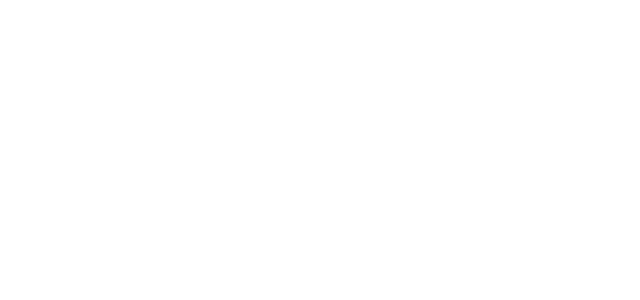
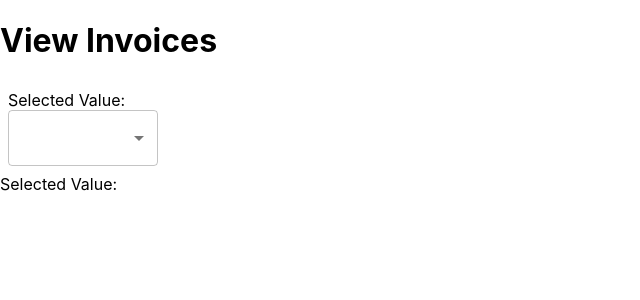
Before and after one commit to DanielMSantiago/InvenPlus, a React (Create React App) app in the folder Client/: page /ViewInvoice in a window 1280 px wide. Before the commit this address had no page. Shown: the top 300 px of the page, without its empty margins (0-640 px from the left). Built offline with nearby package versions, Linux system fonts and the light colour scheme.

Commit message:
Fixed link for view invoice was incorrect. started page for view invoice. working on way to make dropdown selection to be an input label

```diff
--- a/Client/src/App.js
+++ b/Client/src/App.js
@@ -1,18 +1,18 @@
 import { Routes, Route } from "react-router-dom";
 import "./App.css";
 import HomePage from "./Pages/homepage";
-import EnterInvoice from "./Pages/EnterInvoice";
-import ViewInventory from "./Pages/ViewInventory";
+import EnterInvoice from "./Pages/enterinvoice.jsx";
+import ViewInventory from "./Pages/viewinventory.jsx";
+import ViewInvoice from "./Pages/viewinvoice.jsx";
 
 function App() {
   return (
-    <div>
-      <Routes>
-        <Route path="/" element={<HomePage />} />
-        <Route path="EnterInvoice" element={<EnterInvoice />} />
-        <Route path="ViewInventory" element={<ViewInventory />} />
-      </Routes>
-    </div>
+    <Routes>
+      <Route path="/" element={<HomePage />} />
+      <Route path="/EnterInvoice" element={<EnterInvoice />} />
+      <Route path="/ViewInventory" element={<ViewInventory />} />
+      <Route path="/ViewInvoice" element={<ViewInvoice />} />
+    </Routes>
   );
 }
 
--- a/Client/src/Pages/homepage.jsx
+++ b/Client/src/Pages/homepage.jsx
@@ -14,6 +14,9 @@
         <Link to="/ViewInventory">
           <Button className="home-button">View Inventory</Button>
         </Link>
+        <Link to="/ViewInvoice">
+          <Button className="home-button">View Invoice</Button>
+        </Link>
       </Row>
     </Container>
   );
--- /dev/null
+++ b/Client/src/Pages/viewinvoice.jsx
@@ -0,0 +1,40 @@
+import { Container } from "reactstrap";
+import { FormControl, Select, MenuItem } from "@mui/material";
+import { useState } from "react";
+
+const ViewInvoice = () => {
+  const [selectedValue, setSelectedValue] = useState("");
+
+  const handleDropChange = (e) => {
+    setSelectedValue(e.target.value);
+  };
+
+  return (
+    <Container>
+      <h1>View Invoices</h1>
+      <FormControl sx={{ m: 1, minWidth: 150 }}>
+        <InputLabel id="warranty-label">Search By:</InputLabel>
+        <Select
+          labelId="warranty-label"
+          name="warranty"
+          label="Warranty"
+          onChange={handleDropChange}
+        >
+          <MenuItem id="PONum">PO Number</MenuItem>
+          <MenuItem id="InvNum">Invoice Number</MenuItem>
+        </Select>
+      </FormControl>
+      <InputLabel value={selectedValue}></InputLabel>
+    </Container>
+  );
+};
+
+function InputLabel({ value }) {
+  return (
+    <div>
+      <label>Selected Value: {value}</label>
+    </div>
+  );
+}
+
+export default ViewInvoice;
```
